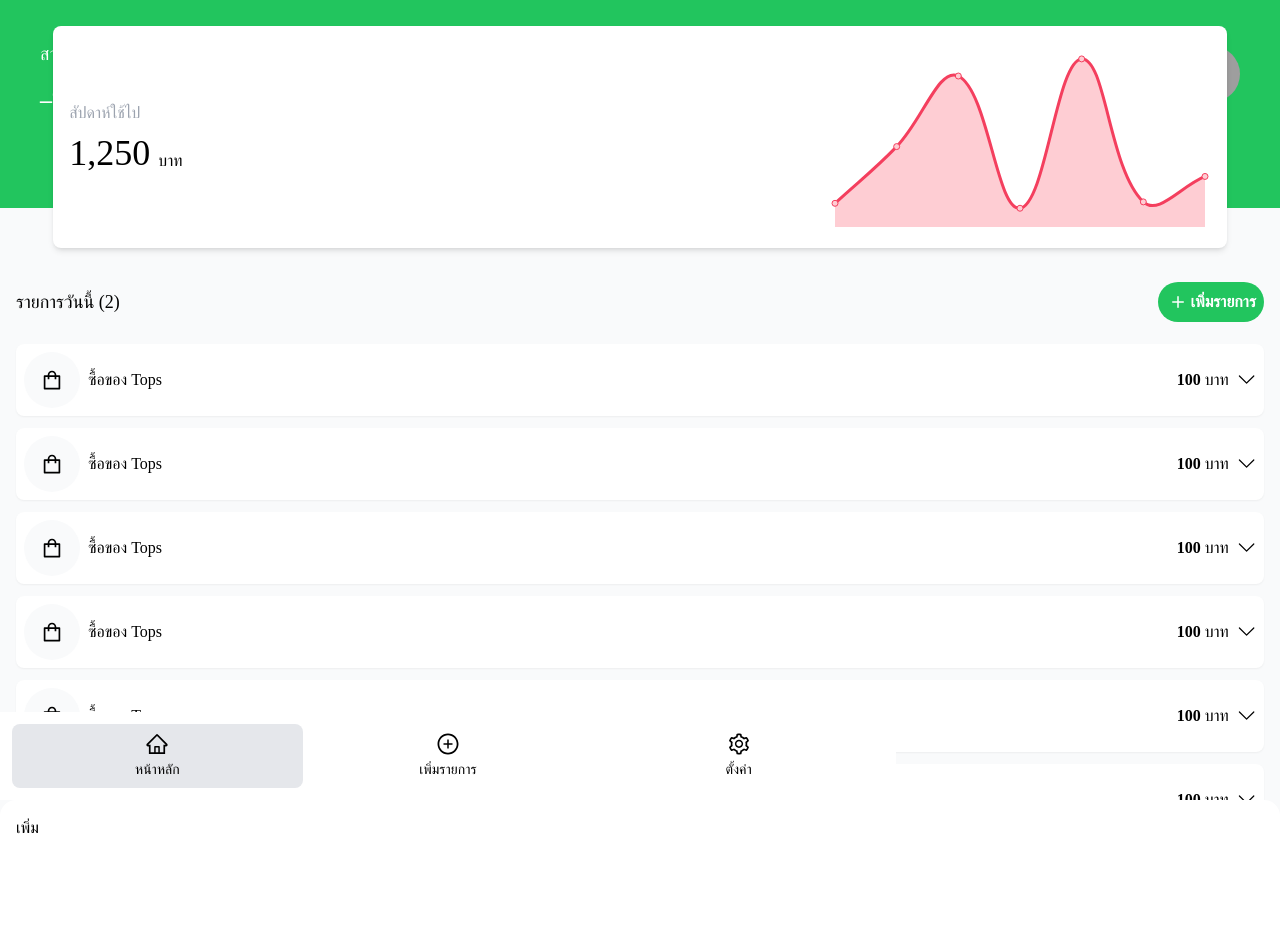
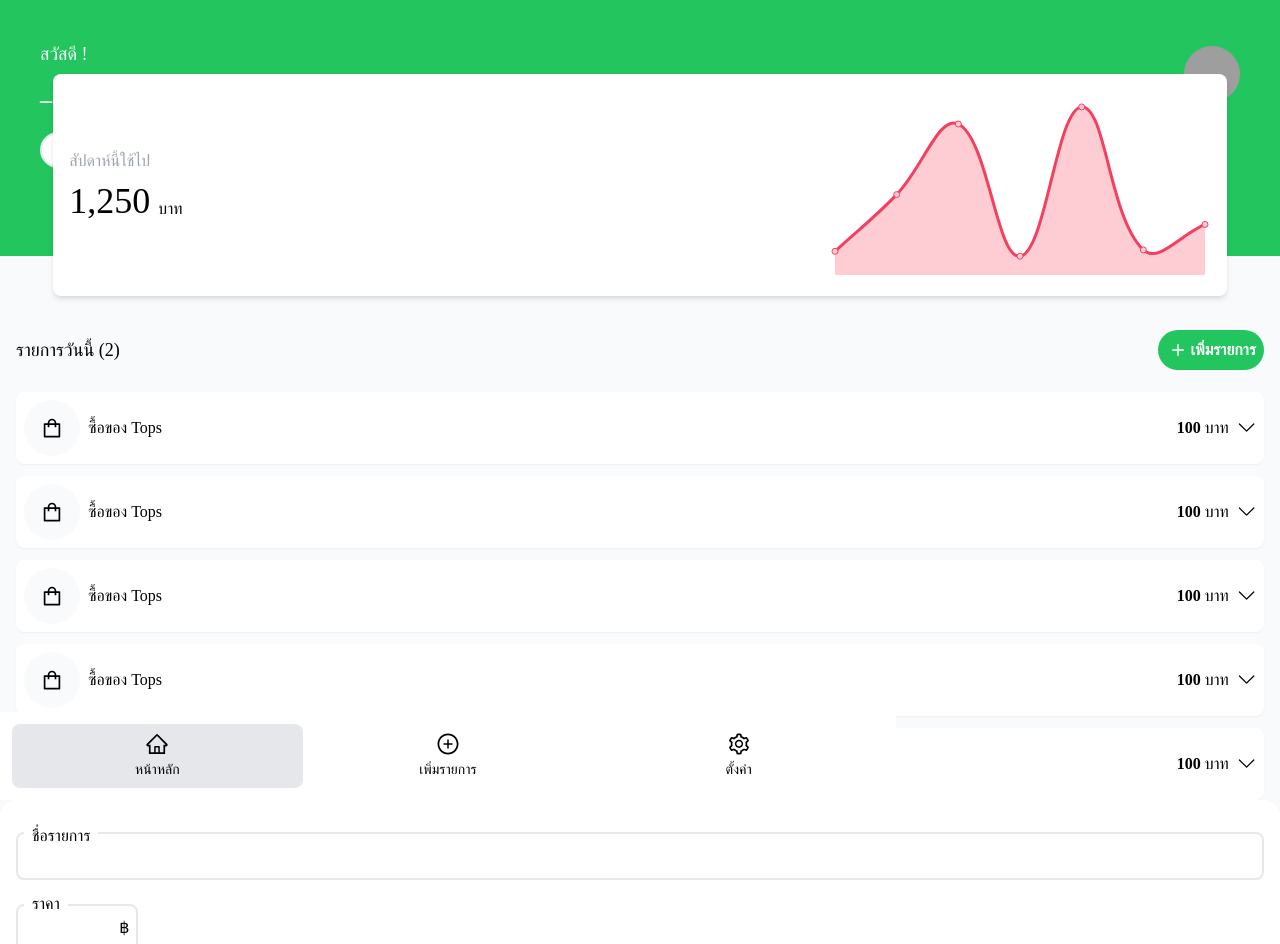
Before and after one commit to SornchaiTheDev/pocket-money, a Next.js app: page /home in a window 1280 px wide. Shown: the top 944 px of the page. Built offline with nearby package versions, Linux system fonts and the light colour scheme; grey boxes are pictures that could not be loaded; a web font is replaced by a local one.

Commit message:
Add : Input Form Component

```diff
--- a/components/AddPopup.tsx
+++ b/components/AddPopup.tsx
@@ -1,6 +1,9 @@
 import { useEffect, useRef, useState } from "react";
 import { motion } from "framer-motion";
+import { AiOutlineShopping } from "react-icons/ai";
 import useClickOutSide from "@hooks/useClickOutside";
+import InputForm from "./form/InputForm";
+import MoneyForm from "./form/MoneyForm";
 
 interface AddPopupProps {
   isAddNewList: boolean;
@@ -34,7 +37,15 @@ function AddPopup({ isAddNewList, onClose }: AddPopupProps) {
         className="w-full fixed bottom-0 bg-white rounded-t-2xl h-3/4 p-4"
         animate={isAddNewList ? "open" : "closed"}
       >
-        <h2>เพิ่ม</h2>
+        <div className="flex flex-col gap-4 h-5/6 justify-between pt-4">
+          <div className="flex flex-col gap-6">
+            <InputForm placeholder="ชื่อรายการ" />
+            <MoneyForm placeholder="ราคา" />
+          </div>
+          <button className="px-4 py-3 w-full bg-gray-900 hover:bg-gray-800 rounded-full text-white">
+            เพิ่มรายการ
+          </button>
+        </div>
       </motion.div>
     </>
   );
--- a/components/Header.tsx
+++ b/components/Header.tsx
@@ -1,9 +1,10 @@
 import Image from "next/image";
 import TodayUsed from "./TodayUsed";
+import ViewAs from "./ViewAs";
 
 function Header() {
   return (
-    <div className="bg-green-500 w-full px-4 md:px-10 py-10 h-52 relative">
+    <div className="bg-green-500 w-full px-4 md:px-10 py-10 pb-20 relative">
       <div className="flex w-full justify-between items-center">
         <div>
           <h2 className="text-lg text-white">สวัสดี !</h2>
@@ -18,6 +19,7 @@ function Header() {
           />
         </div>
       </div>
+      <ViewAs />
       <TodayUsed />
     </div>
   );
--- a/components/TodayUsed.tsx
+++ b/components/TodayUsed.tsx
@@ -1,4 +1,5 @@
 import { Line } from "react-chartjs-2";
+import { motion } from "framer-motion";
 import {
   Chart,
   LinearScale,
@@ -11,6 +12,7 @@ import {
 } from "chart.js";
 
 Chart.register(LinearScale, CategoryScale, PointElement, LineElement, Filler);
+
 const labels = [0, 1, 2, 3, 4, 5, 6];
 const data: ChartData = {
   labels,
@@ -45,7 +47,7 @@ function TodayUsed() {
     <div className="absolute -bottom-10 left-0 w-full flex justify-center">
       <div className="bg-white p-4 rounded-lg w-11/12 shadow-md relative flex justify-between items-center">
         <div>
-          <h2 className="text-gray-400">สัปดาห์ใช้ไป</h2>
+          <h2 className="text-gray-400">สัปดาห์นี้ใช้ไป</h2>
           <div className="inline-flex items-end gap-2 mt-2">
             <h1 className="text-4xl">1,250</h1>
             <h1 className="text-md">บาท</h1>
--- /dev/null
+++ b/components/ViewAs.tsx
@@ -0,0 +1,19 @@
+import React from "react";
+
+function ViewAs() {
+  return (
+    <div className="flex justify-start gap-2 mt-6 mb-2">
+      <button className="px-4 py-1 border-2 bg-white  rounded-full text-black hover:bg-white focus:bg-white hover:text-black focus:text-black">
+        วันนี้
+      </button>
+      <button className="px-4 py-1 border-2 border-white rounded-full text-white hover:bg-white focus:bg-white hover:text-black focus:text-black">
+        สัปดาห์นี้
+      </button>
+      <button className="px-4 py-1 border-2 border-white rounded-full text-white hover:bg-white focus:bg-white hover:text-black focus:text-black">
+        เดือนนี้
+      </button>
+    </div>
+  );
+}
+
+export default ViewAs;
--- /dev/null
+++ b/components/form/InputForm.tsx
@@ -0,0 +1,16 @@
+interface InputFormProps {
+  placeholder: string;
+}
+
+function InputForm({ placeholder }: InputFormProps) {
+  return (
+    <div className="relative">
+      <input type="text" className="w-full border-2 rounded-lg p-2 text-lg" />
+      <p className="absolute -top-2 left-2 bg-white px-2 font-normal">
+        {placeholder}
+      </p>
+    </div>
+  );
+}
+
+export default InputForm;
--- /dev/null
+++ b/components/form/MoneyForm.tsx
@@ -0,0 +1,34 @@
+import { useState, FormEvent } from "react";
+import { toCurrency } from "@utils/toCurrency";
+
+interface MoneyFormProps {
+  placeholder: string;
+}
+
+function MoneyForm({ placeholder }: MoneyFormProps) {
+  const [value, setValue] = useState<string>("");
+  const handleOnChange = (e: FormEvent<HTMLInputElement>) => {
+    const valueAsNumber = Number(e.currentTarget.value.replace(",", ""));
+    const assignValue = toCurrency(valueAsNumber);
+    setValue(assignValue);
+  };
+  return (
+    <div className="relative w-fit">
+      <div className="relative w-1/2">
+        <input
+          type="text"
+          className="border-2 rounded-lg p-2 text-lg w-full"
+          value={value}
+          onChange={handleOnChange}
+        />
+        <p className="absolute right-2 top-3">฿</p>
+      </div>
+
+      <p className="absolute -top-3 left-2 bg-white px-2 font-normal">
+        {placeholder}
+      </p>
+    </div>
+  );
+}
+
+export default MoneyForm;
--- a/tsconfig.json
+++ b/tsconfig.json
@@ -20,7 +20,8 @@
       "@store/*": ["./store/*"],
       "@styles/*": ["./styles/*"],
       "@assets/*": ["./assets/*"],
-      "@hooks/*": ["./hooks/*"]
+      "@hooks/*": ["./hooks/*"],
+      "@utils/*": ["./utils/*"]
     }
   },
   "include": ["next-env.d.ts", "**/*.ts", "**/*.tsx"],
--- /dev/null
+++ b/utils/toCurrency.ts
@@ -0,0 +1,3 @@
+export const toCurrency = (number: number) => {
+    return number.toString().replace(/(\d)(?=(\d{3})+\b)/g, "$1,");
+  };
```
